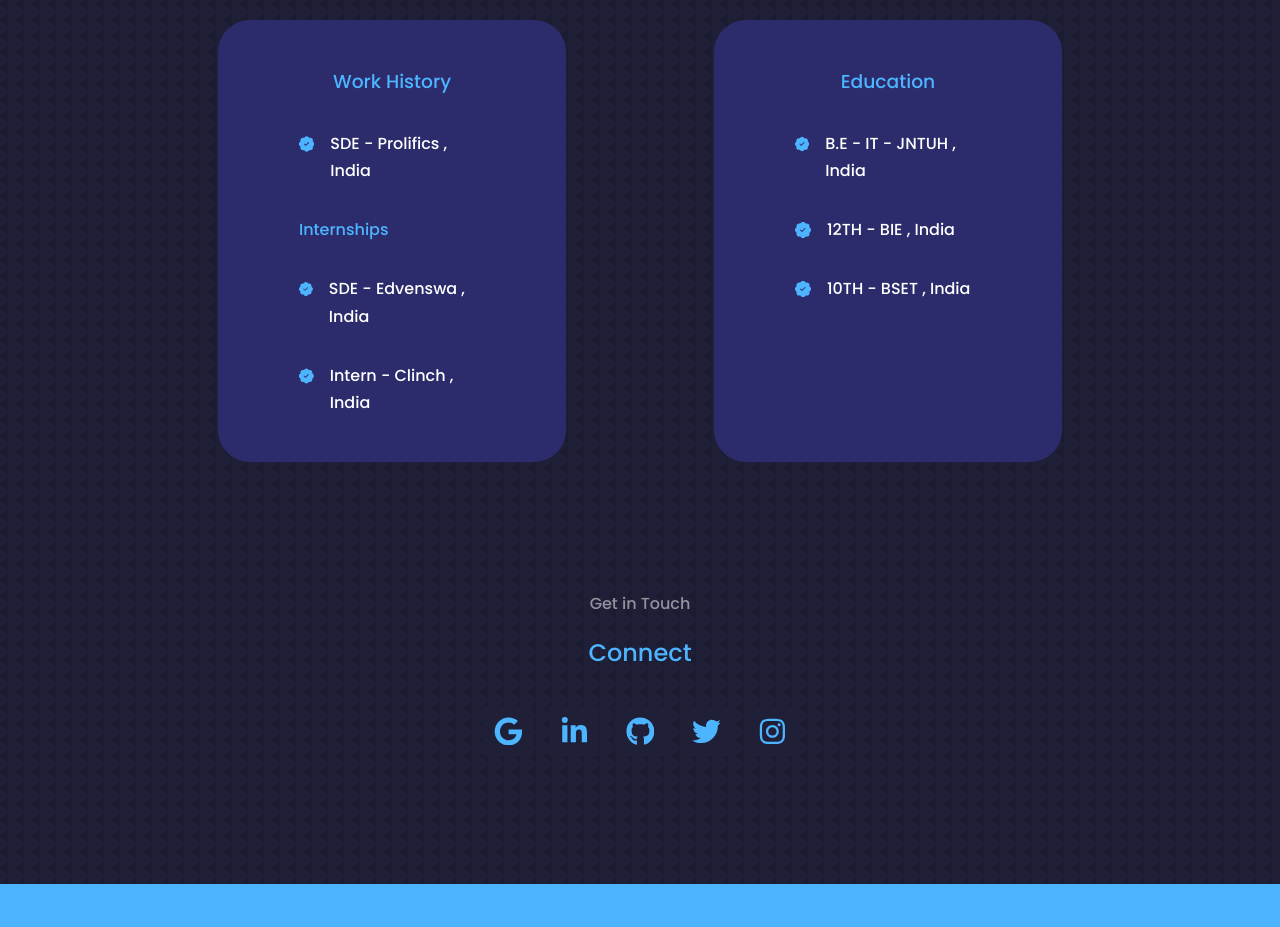
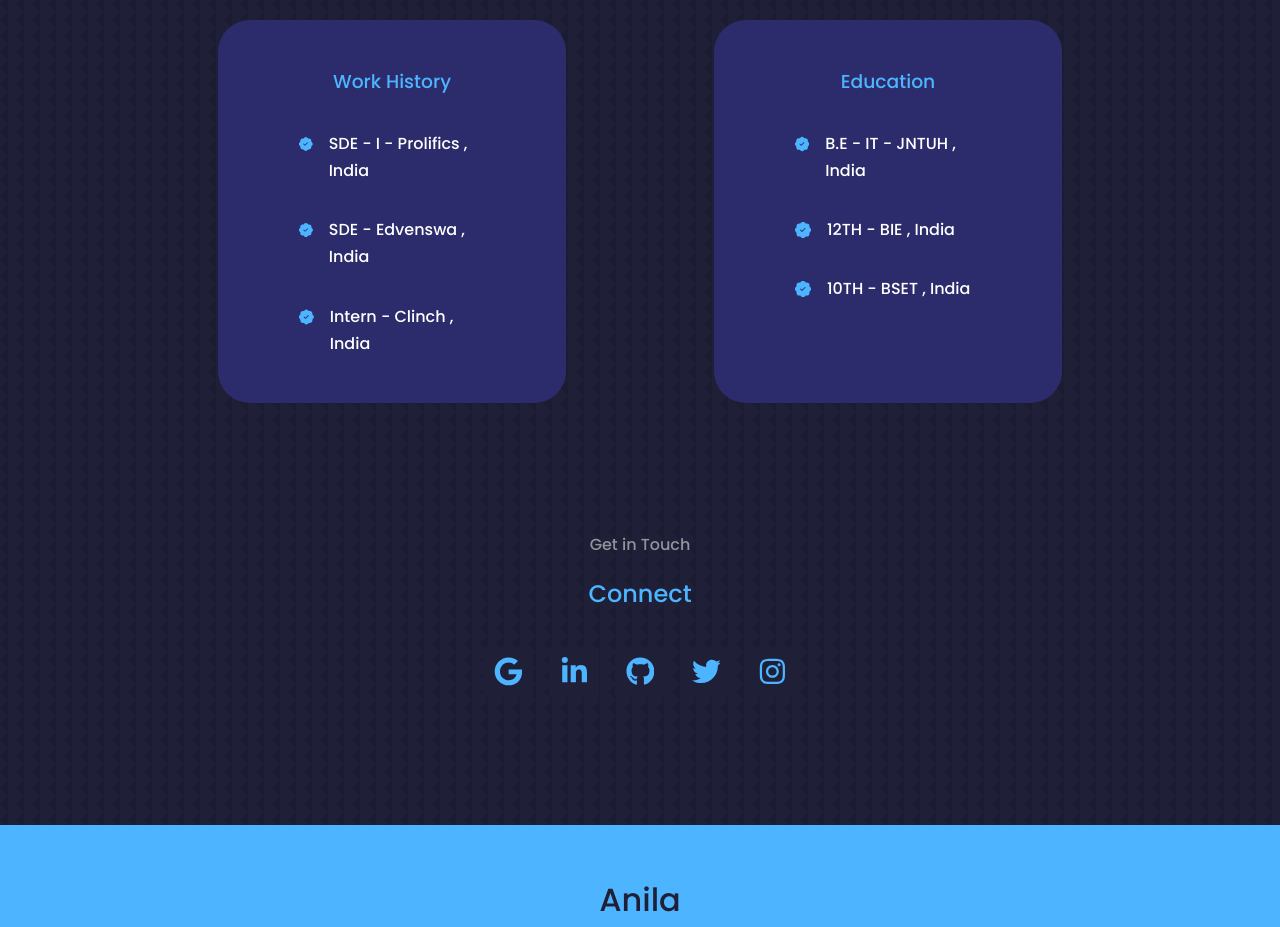
Before and after one commit to anilagopikumar/anilaportfolio, a React (Create React App) app: page / in a window 1280 px wide. Shown: the part 2420-3347 px from the top of the page. Built offline with nearby package versions, Linux system fonts and the light colour scheme.

Commit message:
Modified

```diff
--- a/src/components/portfolio/Portfolio.jsx
+++ b/src/components/portfolio/Portfolio.jsx
@@ -13,10 +13,9 @@ const Portfolio = () => {
     <article className='portfolio__details'>
     <BsPatchCheckFill className='portfolio__details-icon'/>
     <div>
-    <h4>SDE - Prolifics , India</h4>
+    <h4>SDE - I - Prolifics , India</h4>
     </div>
     </article>
-    <h5>Internships</h5>
     <article className='portfolio__details'>
     <BsPatchCheckFill className='portfolio__details-icon'/>
     <div>
```
